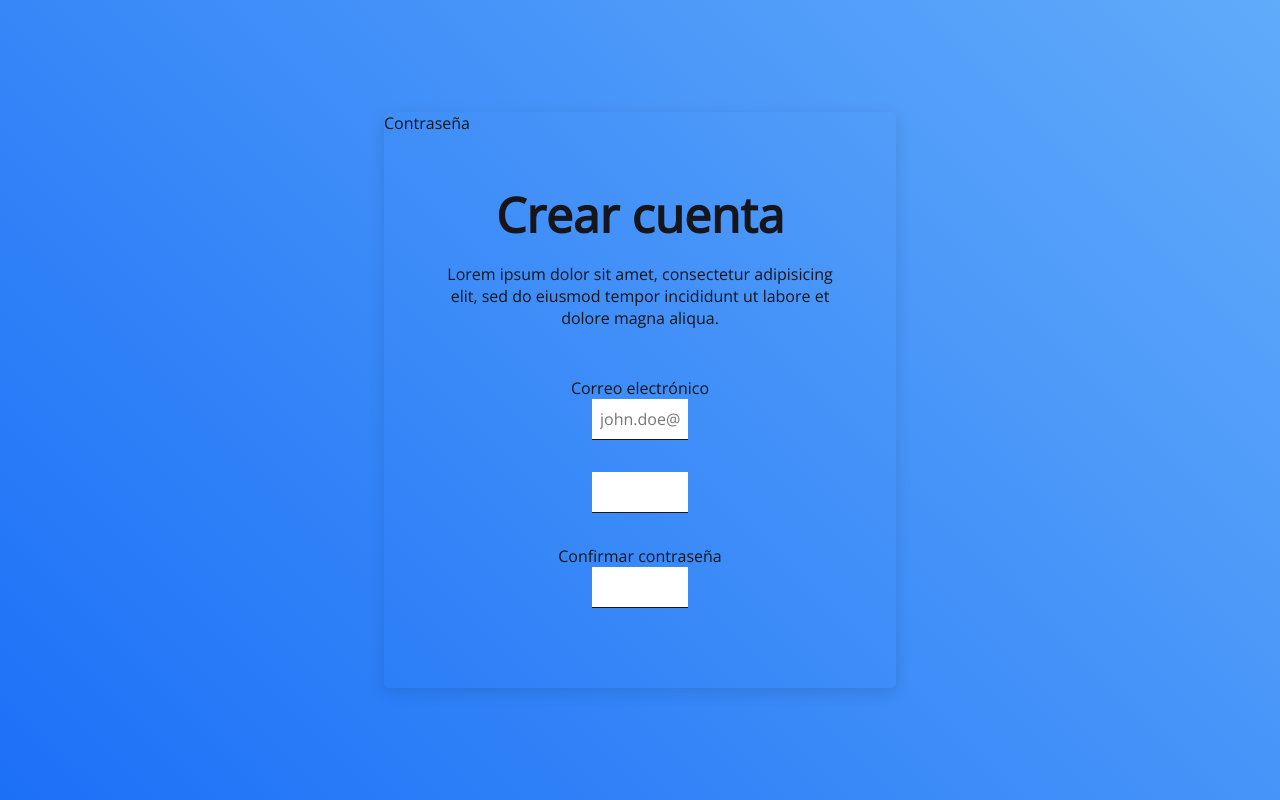
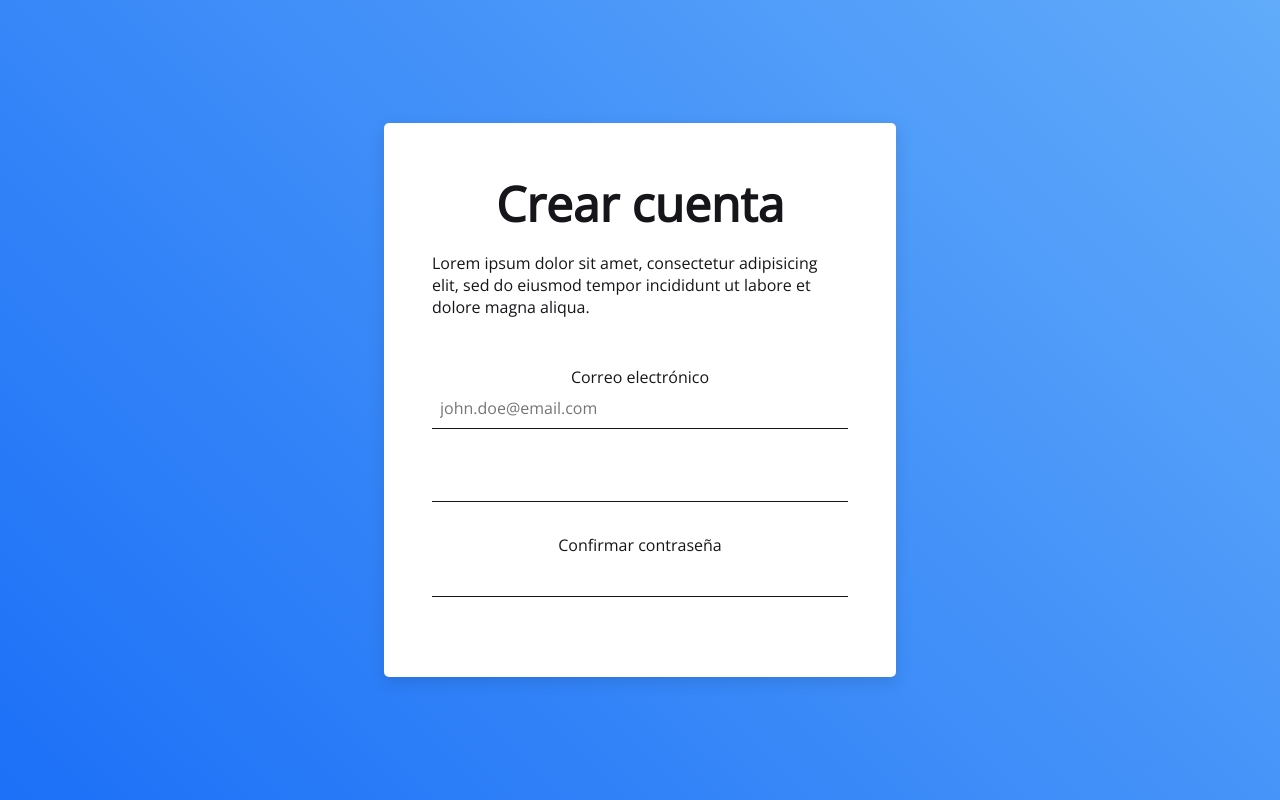
Before and after one commit to abelardogzz/AplicacionConexionTec, a PHP site: page /style/design_test.html in a window 1280 px wide. Run offline with PHP 8.4, Linux system fonts and the light colour scheme.

Commit message:
Small design fixes

```diff
--- a/style/design_test.html
+++ b/style/design_test.html
@@ -20,7 +20,6 @@
   </head>
   <body class="flRow-aiCen-jcCen">
     <div class="card">
-      <p>Contraseña</p>
       <div class="form">
         <div class="title flCol-aiCen-jcCen">
           <h1>Crear cuenta</h1>
--- a/style/master/master.css
+++ b/style/master/master.css
@@ -379,7 +379,8 @@ div.card {
   -webkit-box-shadow: 0 5px 15px 1px rgba(0, 0, 0, 0.1);
           box-shadow: 0 5px 15px 1px rgba(0, 0, 0, 0.1);
   border-radius: 5px;
-  max-width: 90%; }
+  max-width: 90%;
+  background-color: #FFFFFF; }
 
 /* line 2, ../scss/external/_classes.scss */
 [class*="flRow"] {
@@ -504,10 +505,10 @@ a {
   margin: 3rem; }
   /* line 6, ../scss/components/_form.scss */
   .form div.title {
-    margin-bottom: 3rem;
-    text-align: center; }
-    /* line 10, ../scss/components/_form.scss */
+    margin-bottom: 3rem; }
+    /* line 9, ../scss/components/_form.scss */
     .form div.title h1 {
+      text-align: center;
       margin-bottom: 1rem;
       font-size: 3rem; }
     /* line 14, ../scss/components/_form.scss */
@@ -519,5 +520,5 @@ a {
     font-size: 16px;
     line-height: 24px;
     border-bottom: 1px solid #161519;
-    width: 5rem;
+    width: 25rem;
     margin-bottom: 2rem; }
--- a/style/scss/components/_base.scss
+++ b/style/scss/components/_base.scss
@@ -9,4 +9,5 @@ div.card{
   box-shadow: 0 5px 15px 1px rgba(0,0,0,0.10);
   border-radius: 5px;
   max-width: 90%;
+  background-color: $snow;
 }
--- a/style/scss/components/_form.scss
+++ b/style/scss/components/_form.scss
@@ -5,9 +5,9 @@
 
   div.title{
     margin-bottom: 3rem;
-    text-align: center;
 
     h1 {
+      text-align: center;
       margin-bottom: 1rem;
       font-size: 3rem;
     }
@@ -21,8 +21,7 @@
     font-size: 16px;
     line-height: 24px;
     border-bottom: 1px solid $carbon;
-    width: 5rem;
+    width: 25rem;
     margin-bottom: 2rem;
-
   }
 }
```
